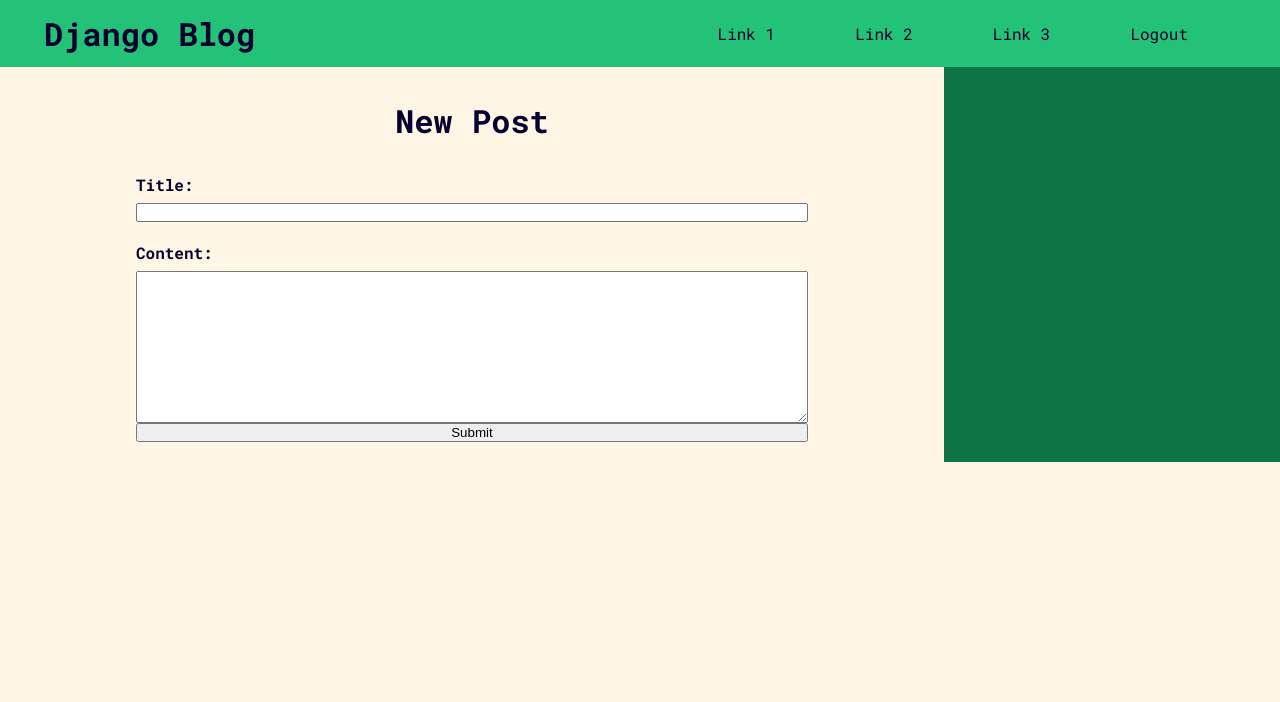
After one commit to JoshGraham14/django-blog, a Django app: page /new-post/ in a window 1280 px wide. The commit adds this page. Shown: the top 702 px of the page. Run offline with Django 3.2, Linux system fonts and the light colour scheme; the visitor is signed in with stand-in values (Sample User, id 1).

Commit message:
login, register, and new post creation now somewhat working

```diff
--- /dev/null
+++ b/blog/forms.py
@@ -0,0 +1,31 @@
+from django.forms import ModelForm
+from django.contrib.auth.forms import UserCreationForm
+from django.contrib.auth.models import User
+from django import forms
+
+from .models import Post
+
+
+class PostForm(ModelForm):
+    class Meta:
+        model = Post
+        fields = ['title', 'content']
+
+    def __init__(self, *args, **kwargs):
+        self._user = kwargs.pop('user')
+        super(PostForm, self).__init__(*args, **kwargs)
+
+    def save(self, commit=True):
+        inst = super(PostForm, self).save(commit=False)
+        inst.author = self._user
+        inst.status = 1
+        if commit:
+            inst.save()
+            self.save_m2m()
+        return inst
+
+
+class CreateUserForm(UserCreationForm):
+    class Meta:
+        model = User
+        fields = ['username', 'email', 'password1', 'password2']
--- a/blog/models.py
+++ b/blog/models.py
@@ -9,7 +9,7 @@ STATUS = (
 
 class Post(models.Model):
     title = models.CharField(max_length=255, unique=True)
-    slug = models.SlugField(max_length=255, unique=True)
+    slug = models.SlugField(max_length=255)
     author = models.ForeignKey(
         User, on_delete=models.CASCADE, related_name='blog_posts')
     updated_on = models.DateTimeField(auto_now=True)
--- a/blog/templates/base.html
+++ b/blog/templates/base.html
@@ -13,7 +13,7 @@
 </head>
 <body>
     <div class="page-header">
-        <h1 class="header-title">Django Blog</h1>
+        <h1 class="header-title"><a href="{% url 'home' %}">Django Blog</a></h1>
         <nav>
             <ul>
                 <li>
@@ -26,7 +26,7 @@
                     <a href="#">Link 3</a>
                 </li>
                 <li>
-                    <a href="#">Link 4</a>
+                    <a href="{% url 'logout_page' %}">Logout</a>
                 </li>
             </ul>
         </nav>
--- a/blog/templates/index.html
+++ b/blog/templates/index.html
@@ -1,5 +1,6 @@
 {% extends "base.html" %}
 {% block content %}
+    <button><a class="new-post-btn" href="{% url 'new_post' %}">New Post</a></button>
     {% for post in post_list %}
         <div class="card">
             <h2>{{ post.title }}</h2>
@@ -9,6 +10,8 @@
             <p class="card-text" >{{ post.content|slice:":200" }}</p>
         </div>
     {% endfor %}
+
+    <span> Hello, {{ request.user }}</span>
 {% endblock %}
 
 {% block side-bar %}
--- /dev/null
+++ b/blog/templates/newpost.html
@@ -0,0 +1,13 @@
+{% extends "base.html" %}
+{% block content %}
+    <h1>New Post</h1>
+
+    <form class='new-post-form' action="" method="POST">
+        {% csrf_token %}
+        {{ form }}
+        <input type="submit">
+    </form>
+{% endblock content %}
+
+{% block side-bar %}
+{% endblock side-bar %}
--- a/blog/urls.py
+++ b/blog/urls.py
@@ -2,6 +2,10 @@ from . import views
 from django.urls import path
 
 urlpatterns = [
-    path('', views.PostList.as_view(), name='home'),
-    path('<slug:slug>', views.PostDetail.as_view(), name='post_detail')
+    path('', views.index, name='home'),
+    path('<slug:slug>', views.PostDetail.as_view(), name='post_detail'),
+    path('login/', views.login_page, name='login_page'),
+    path('register/', views.register, name='register'),
+    path('logout/', views.login_page, name='logout_page'),
+    path('new-post/', views.new_post, name='new_post')
 ]
--- a/blog/views.py
+++ b/blog/views.py
@@ -1,11 +1,81 @@
-from django.shortcuts import render
+from django.shortcuts import render, redirect
 from django.views import generic
+from django.contrib.auth.forms import UserCreationForm
+from django.contrib import messages
+from django.contrib.auth import authenticate, login, logout
+from django.contrib.auth.decorators import login_required
+
 from .models import Post
 
+from .forms import PostForm, CreateUserForm
 
-class PostList(generic.ListView):
+
+# class PostList(generic.ListView):
+#     queryset = Post.objects.filter(status=1).order_by('-created_on')
+#     template_name = 'index.html'
+
+def register(request):
+    if request.user.is_authenticated:
+        return redirect('/')
+    else:
+        form = CreateUserForm()
+
+        if request.method == 'POST':
+            form = CreateUserForm(request.POST)
+            if form.is_valid():
+                form.save()
+                user = form.cleaned_data.get('username')
+                messages.success(request, f'Account was created for {user}')
+
+                return redirect('login_page')
+
+        context = {'form': form}
+        return render(request, 'register.html', context)
+
+
+def login_page(request):
+    # if request.user.is_authenticated:
+    #     return redirect('/')
+    # else:
+    if request.method == 'POST':
+        username = request.POST.get('username')
+        password = request.POST.get('password')
+
+        user = authenticate(request, username=username, password=password)
+
+        if user is not None:
+            login(request, user)
+            return redirect('/')
+        else:
+            messages.info(request, 'username OR password is incorrect')
+
+    context = {}
+    return render(request, 'login.html', context)
+
+
+def logout_user(request):
+    logout(request)
+    return redirect('login_page')
+
+
+@login_required(login_url='login_page')
+def index(request):
     queryset = Post.objects.filter(status=1).order_by('-created_on')
-    template_name = 'index.html'
+    context = {'post_list': queryset}
+    return render(request, 'index.html', context)
+
+
+@login_required(login_url='login_page')
+def new_post(request):
+    form = PostForm(user=request.user)
+    if request.method == 'POST':
+        form = PostForm(request.POST, user=request.user)
+        if form.is_valid():
+            form.save()
+            return redirect('/')
+    context = {'form': form}
+
+    return render(request, 'newpost.html', context)
 
 
 class PostDetail(generic.DetailView):
--- a/static/css/blog.css
+++ b/static/css/blog.css
@@ -50,6 +50,21 @@ body {
 	margin-left: 1em;
 }
 
+.new-post-form {
+	display: flex;
+	flex-direction: column;
+	width: 70ch;
+}
+
+.new-post-form label {
+	margin-bottom: 0.5em;
+	font-weight: 700;
+}
+
+.new-post-form input {
+	margin-bottom: 1.5em;
+}
+
 hr {
 	background: white;
 	color: white;
@@ -61,6 +76,8 @@ ul {
 	display: flex;
 	gap: 5em;
 	margin-right: 5em;
+	justify-content: center;
+	align-items: center;
 }
 
 li {
@@ -82,6 +99,28 @@ a {
 	width: 60ch;
 }
 
+button {
+	border: none;
+	background: rgb(47, 28, 214);
+	padding: 1em 0em;
+	color: white;
+	border-radius: 1.125rem;
+}
+
+button:hover {
+	cursor: pointer;
+	background: rgb(110, 120, 255);
+}
+
+.new-post-btn {
+	color: white;
+	padding: 1em 3em;
+}
+
+.new-post-btn:hover {
+	color: black;
+}
+
 footer {
 	position: fixed;
 	bottom: 0;
```
Also changed, not shown: blog/templates/login.html (added, +15 -0 lines), blog/templates/register.html (added, +15 -0 lines), blog/migrations/0002_alter_post_slug.py (added).
